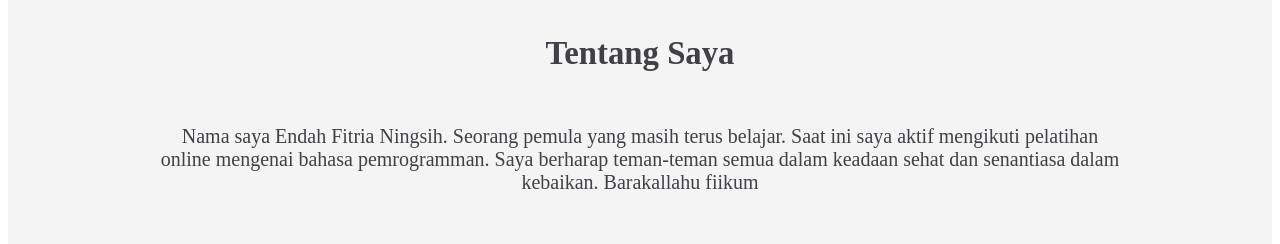
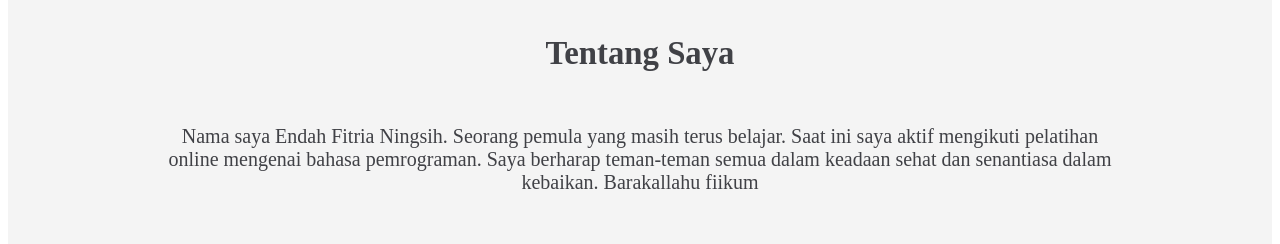
Before and after one commit to Fiindah/fiindah.github.io, a plain HTML site: page index.html in a window 1280 px wide. Shown: the part 860-1104 px from the top of the page. Drawn offline with Linux system fonts and the light colour scheme.

Commit message:
Update index.html

```diff
--- a/index.html
+++ b/index.html
@@ -26,7 +26,7 @@
 
       <div class="about">
         <h3><a id="about-link">Tentang Saya</a></h3>
-        <p>Nama saya Endah Fitria Ningsih. Seorang pemula yang masih terus belajar. Saat ini saya aktif mengikuti pelatihan online mengenai bahasa pemrogramman. Saya berharap teman-teman semua dalam keadaan sehat dan senantiasa dalam kebaikan. Barakallahu fiikum</p>
+        <p>Nama saya Endah Fitria Ningsih. Seorang pemula yang masih terus belajar. Saat ini saya aktif mengikuti pelatihan online mengenai bahasa pemrograman. Saya berharap teman-teman semua dalam keadaan sehat dan senantiasa dalam kebaikan. Barakallahu fiikum</p>
       </div>
 
       <div class="contents">
```
